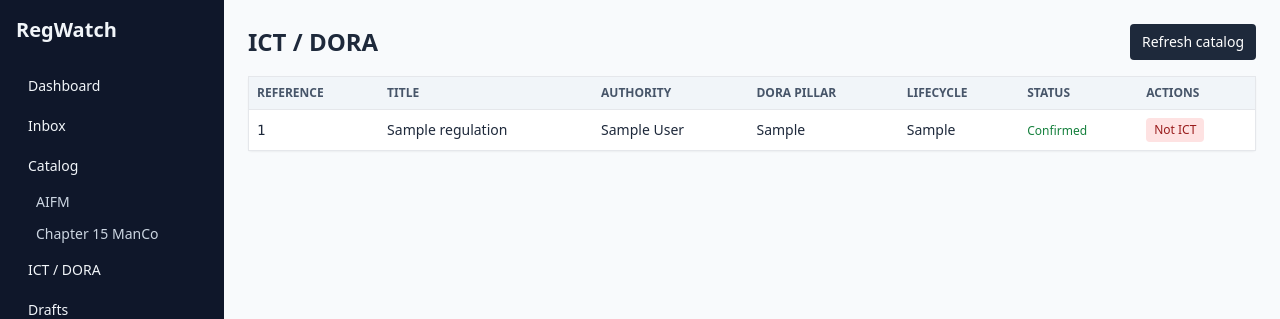
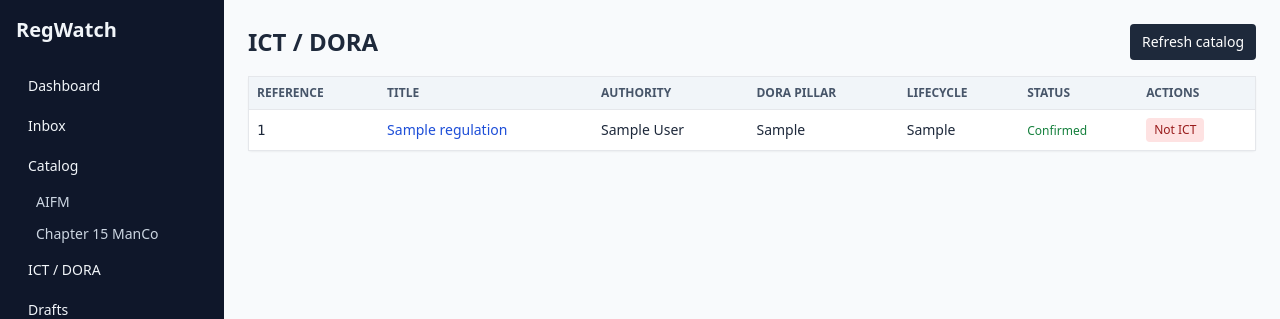
Before and after one commit to wern44/regulatoryWatcher, a Python web app: template regwatch/web/templates/ict/list.html in a window 1280 px wide. Shown: the top 319 px of the page. Run offline with Jinja, Linux system fonts and the light colour scheme; the template is opened without the code that fills it: most values are stand-ins (such as "Sample title", 1, 10 or a date in 2020); some libraries are stand-ins or nearby versions.

Commit message:
fix(ui): link ICT list titles to regulation detail page instead of raw URL
The ICT list was linking directly to Regulation.url, which may contain
a PDF URL, an empty string, or a broken URL from LLM discovery. Now
links to /regulations/{id} which derives the correct CSSF page URL.

Co-Authored-By: Claude Opus 4.6 (1M context) <noreply@anthropic.com>

```diff
--- a/regwatch/web/templates/ict/list.html
+++ b/regwatch/web/templates/ict/list.html
@@ -26,7 +26,7 @@
       <tr class="border-t {% if r.needs_review %}bg-amber-50{% endif %}">
         <td class="p-2 font-mono">{{ r.reference_number }}</td>
         <td class="p-2">
-          <a href="{{ r.url }}" target="_blank" class="hover:underline">{{ r.title }}</a>
+          <a href="/regulations/{{ r.regulation_id }}" class="text-blue-700 hover:underline">{{ r.title }}</a>
         </td>
         <td class="p-2">{{ r.issuing_authority }}</td>
         <td class="p-2">{{ r.dora_pillar or '—' }}</td>
```
